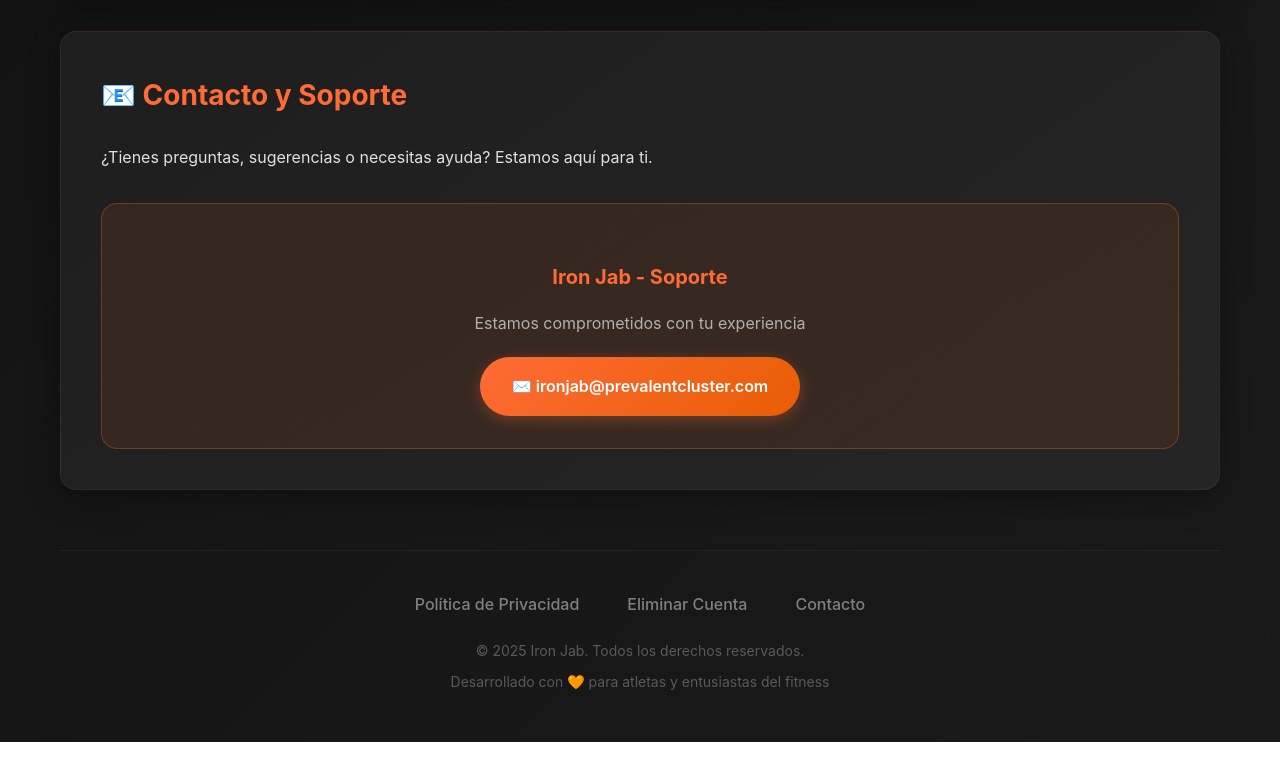
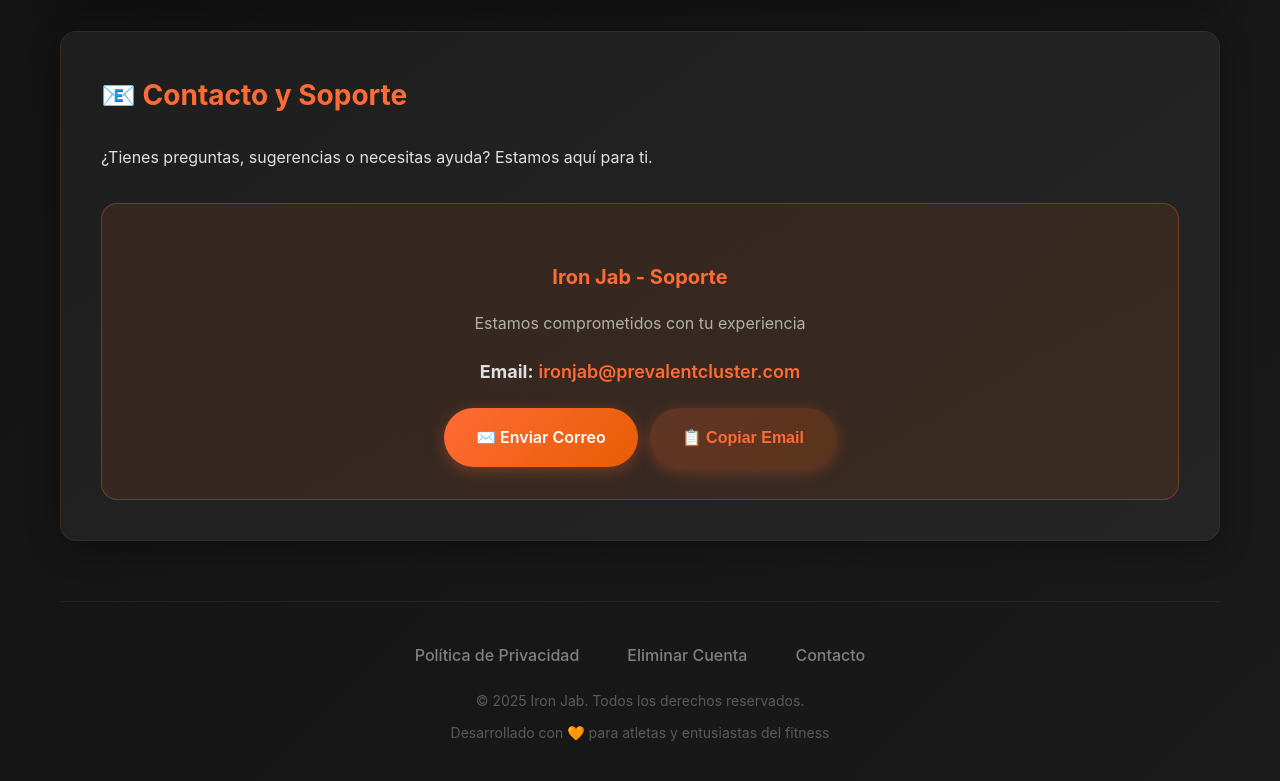
Before and after one commit to AdonisGomez/ironjab-website, a plain HTML site: page index.html in a window 1280 px wide. Shown: the part 2668-3449 px from the top of the page. Before the commit the page ends 3410 px from the top, so only its background shows below. Drawn offline with Linux system fonts and the light colour scheme.

Commit message:
Fix contact button and add copy email functionality

```diff
--- a/index.html
+++ b/index.html
@@ -297,6 +297,31 @@
             }
         }
     </style>
+    <script>
+        function sendEmail() {
+            const email = 'ironjab@prevalentcluster.com';
+            const subject = encodeURIComponent('Consulta sobre Iron Jab');
+            const body = encodeURIComponent('Hola,\n\n');
+            window.location.href = `mailto:${email}?subject=${subject}&body=${body}`;
+            return false;
+        }
+
+        function copyEmail() {
+            const email = 'ironjab@prevalentcluster.com';
+            navigator.clipboard.writeText(email).then(function() {
+                alert('Email copiado al portapapeles: ' + email);
+            }, function() {
+                // Fallback para navegadores que no soportan clipboard API
+                const textArea = document.createElement('textarea');
+                textArea.value = email;
+                document.body.appendChild(textArea);
+                textArea.select();
+                document.execCommand('copy');
+                document.body.removeChild(textArea);
+                alert('Email copiado al portapapeles: ' + email);
+            });
+        }
+    </script>
 </head>
 <body>
     <div class="container">
@@ -407,9 +432,17 @@
             <div class="contact-card">
                 <h3>Iron Jab - Soporte</h3>
                 <p>Estamos comprometidos con tu experiencia</p>
-                <a href="mailto:ironjab@prevalentcluster.com?subject=Consulta%20sobre%20Iron%20Jab" class="btn">
-                    ✉️ ironjab@prevalentcluster.com
-                </a>
+                <p style="margin: 20px 0; color: #e0e0e0; font-size: 18px;">
+                    <strong>Email:</strong> <span style="color: #FF6B35; font-weight: 600;">ironjab@prevalentcluster.com</span>
+                </p>
+                <div style="display: flex; gap: 12px; justify-content: center; flex-wrap: wrap;">
+                    <a href="mailto:ironjab@prevalentcluster.com?subject=Consulta sobre Iron Jab" class="btn" onclick="sendEmail(); return false;">
+                        ✉️ Enviar Correo
+                    </a>
+                    <button onclick="copyEmail()" class="btn btn-secondary" style="cursor: pointer; border: none;">
+                        📋 Copiar Email
+                    </button>
+                </div>
             </div>
         </div>
 
```
